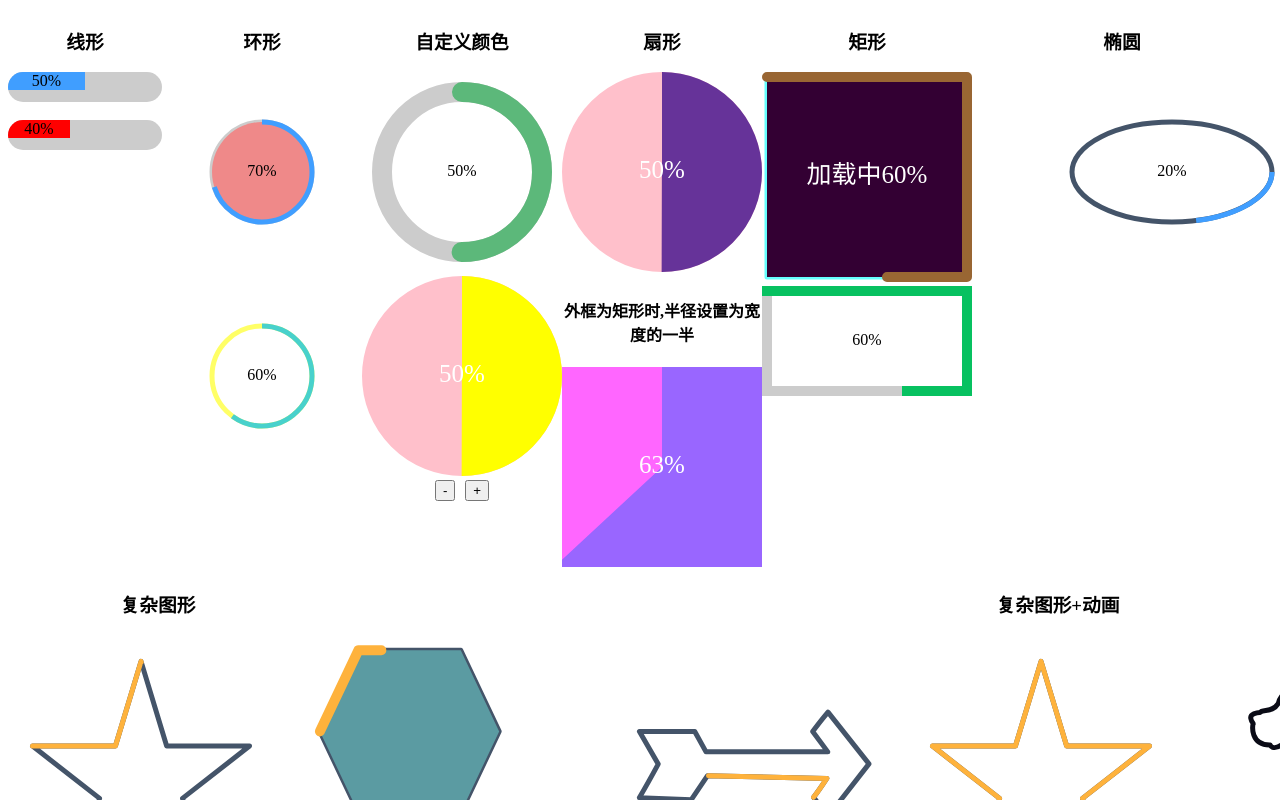
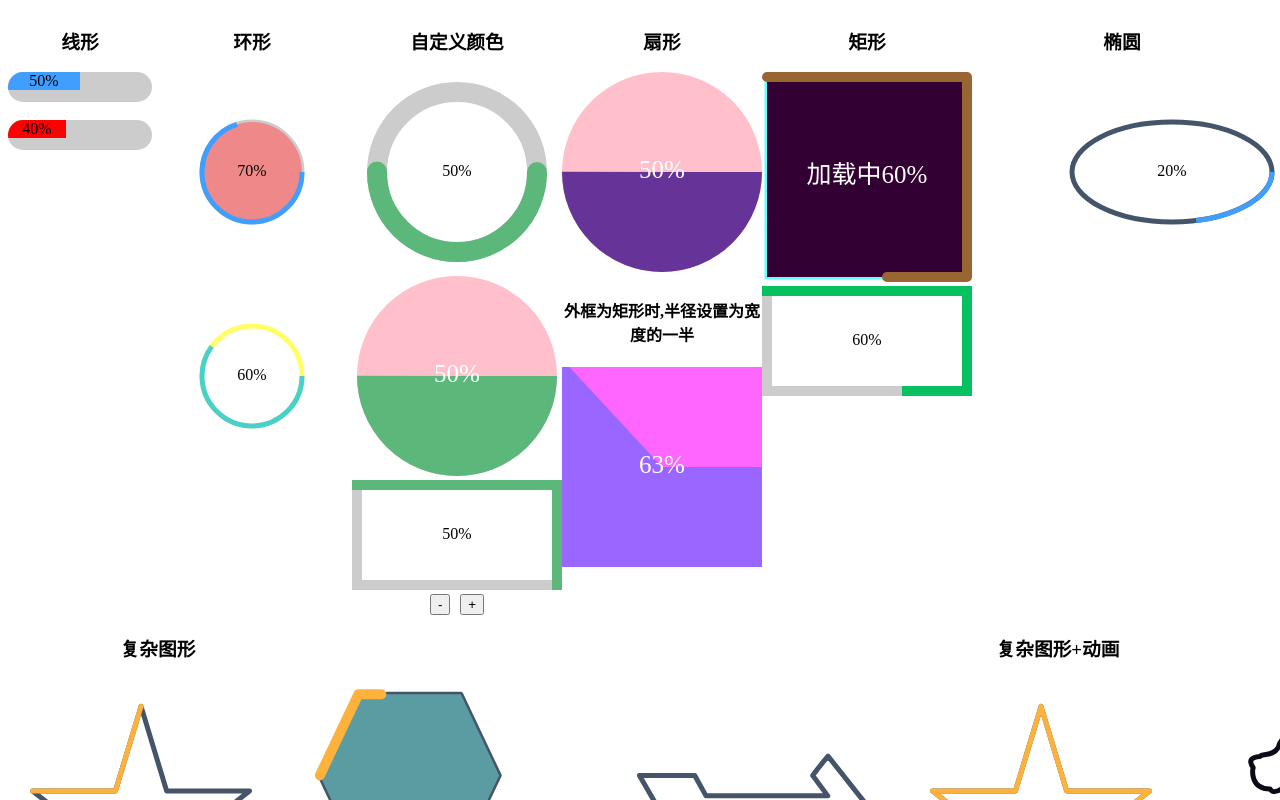
Before and after one commit to hemyWen/vue-hemy-progress, a Vue app: page / in a window 1280 px wide. Shown: the top 800 px of the page. Built offline with nearby package versions, Linux system fonts and the light colour scheme.

Commit message:
不同类型进图条添加对应类名

```diff
--- a/src/App.vue
+++ b/src/App.vue
@@ -25,7 +25,7 @@
             class="circle-item"
             type="circle"
             strokeLinecap="round"
-            :strokeColor="['#f56c6c', '#e6a23c', '#5cb87a', '#1989fa', '#6f7ad3']"
+            :strokeColor="['#6f7ad3', '#1989fa', '#5cb87a', '#e6a23c', '#f56c6c']"
             :percentage="percentage"
             :radius="80"
             :strokeWidth="20"
@@ -34,10 +34,22 @@
           <Progress
             type="circle"
             backStrokeColor="#FFC0CB"
-            :strokeColor="['green', 'skyblue', 'yellow', 'orange', 'red']"
+            :strokeColor="['#6f7ad3', '#1989fa', '#5cb87a', '#e6a23c', '#f56c6c']"
             :isFan="true"
             :percentage="percentage"
             :textStyle="{ color: '#fff', fontSize: '25px' }"
+          />
+          <Progress
+            type="rect"
+            :percentage="percentage"
+            :width="200"
+            :height="100"
+            :strokeWidth="10"
+            :backStrokeWidth="10"
+            strokeColor="#07c160"
+            strokeLinecap="square"
+            strokeLinejoin="miter"
+            :strokeColor="['#6f7ad3', '#1989fa', '#5cb87a', '#e6a23c', '#f56c6c']"
           />
           <div>
             <button @click="decrease">-</button>
@@ -237,7 +249,7 @@ export default {
   width: 300px;
   text-align: center;
 }
-.progress-animation .path {
+.progress-animation .progress-path__item {
   animation: mypath 5s linear infinite;
 }
 @keyframes mypath {
--- a/src/components/progress/circle.vue
+++ b/src/components/progress/circle.vue
@@ -1,7 +1,7 @@
 <!--
  * @Author: whm
  * @Date: 2022-08-10 09:15:49
- * @LastEditTime: 2022-08-10 15:12:39
+ * @LastEditTime: 2022-08-10 15:51:55
  * @Description:
 -->
 <!--
@@ -15,7 +15,7 @@
     <svg :width="width" :height="width">
       <!--  环形背景 -->
       <circle
-        class="progress-circle-item"
+        class="progress-circle__back"
         :cx="centerPoint.x"
         :cy="centerPoint.y"
         :r="backgroundCircleStyle.radius"
@@ -24,7 +24,7 @@
       ></circle>
       <!--  环形 -->
       <circle
-        class="progress-circle-item"
+        class="progress-circle__item"
         :cx="centerPoint.x"
         :cy="centerPoint.y"
         :r="otherAttrs.radius"
@@ -96,11 +96,3 @@ export default {
   methods: {}
 }
 </script>
-<style>
-.progress-circle-item {
-  transform: rotate(-90deg);
-  transform-origin: center;
-  transform-box: fill-box;
-  transition: width 0.1s ease;
-}
-</style>
--- a/src/components/progress/ellipse.vue
+++ b/src/components/progress/ellipse.vue
@@ -1,7 +1,7 @@
 <!--
  * @Author: whm
  * @Date: 2022-08-05 09:55:37
- * @LastEditTime: 2022-08-10 15:12:45
+ * @LastEditTime: 2022-08-10 15:53:31
  * @Description: 椭圆
 -->
 <template>
@@ -9,6 +9,7 @@
     <svg :width="width" :height="height">
       <g>
         <ellipse
+          class="progress-ellipse__back"
           :pathLength="perimeter"
           :cx="centerPoint.x"
           :cy="centerPoint.y"
@@ -17,8 +18,17 @@
           fill="none"
           :style="backgroundStyle"
         />
-        <ellipse :pathLength="perimeter" :cx="centerPoint.x" :cy="centerPoint.y" :rx="rx" :ry="ry" :style="style" />
+        <ellipse
+          class="progress-ellipse__item"
+          :pathLength="perimeter"
+          :cx="centerPoint.x"
+          :cy="centerPoint.y"
+          :rx="rx"
+          :ry="ry"
+          :style="style"
+        />
         <text
+          class="progress-ellipse__text"
           v-if="showText"
           :x="centerPoint.x"
           :y="centerPoint.y"
--- a/src/components/progress/path.vue
+++ b/src/components/progress/path.vue
@@ -1,15 +1,15 @@
 <!--
  * @Author: whm
  * @Date: 2022-08-08 09:00:08
- * @LastEditTime: 2022-08-10 15:14:10
+ * @LastEditTime: 2022-08-10 15:54:57
  * @Description: 复杂图形
 -->
 <template>
-  <div class="path-container">
+  <div class="progress-path">
     <svg :width="width" :height="height">
       <g>
-        <path :pathLength="pathLength" fill="none" :d="d" :style="backgroundStyle" />
-        <path class="path" :pathLength="pathLength" :d="d" :style="style" />
+        <path class="progress-path__back" :pathLength="pathLength" fill="none" :d="d" :style="backgroundStyle" />
+        <path class="progress-path__item" :pathLength="pathLength" :d="d" :style="style" />
       </g>
     </svg>
   </div>
--- a/src/components/progress/progress.css
+++ b/src/components/progress/progress.css
@@ -37,3 +37,14 @@
 .progress-circle-text {
   color: #fff;
 }
+.progress-circle__item {
+  transform: rotate(-90deg);
+  transform-origin: center;
+  transform-box: fill-box;
+}
+.progress-circle__item,
+.progress-rect__item,
+.progress-ellipse__item,
+.progress-path__item {
+  transition: stroke-dashoffset 0.6s ease 0s, stroke 0.6s ease 0s;
+}
--- a/src/components/progress/rect.vue
+++ b/src/components/progress/rect.vue
@@ -1,16 +1,17 @@
 <!--
  * @Author: whm
  * @Date: 2022-08-03 16:25:55
- * @LastEditTime: 2022-08-10 15:14:20
+ * @LastEditTime: 2022-08-10 15:55:45
  * @Description: 矩形
 -->
 <template>
   <div class="progress-rect">
     <svg :width="strokeWidth + width" :height="strokeWidth + height">
       <g>
-        <rect :x="origin" :y="origin" :width="width" :height="height" :style="outerStyle" />
-        <rect :x="origin" :y="origin" :width="width" :height="height" :style="style" />
+        <rect class="progress-rect__back" :x="origin" :y="origin" :width="width" :height="height" :style="outerStyle" />
+        <rect class="progress-rect__item" :x="origin" :y="origin" :width="width" :height="height" :style="style" />
         <text
+          class="progress-ellipse__text"
           v-if="showText"
           :x="centerPoint.x"
           :y="centerPoint.y"
```
